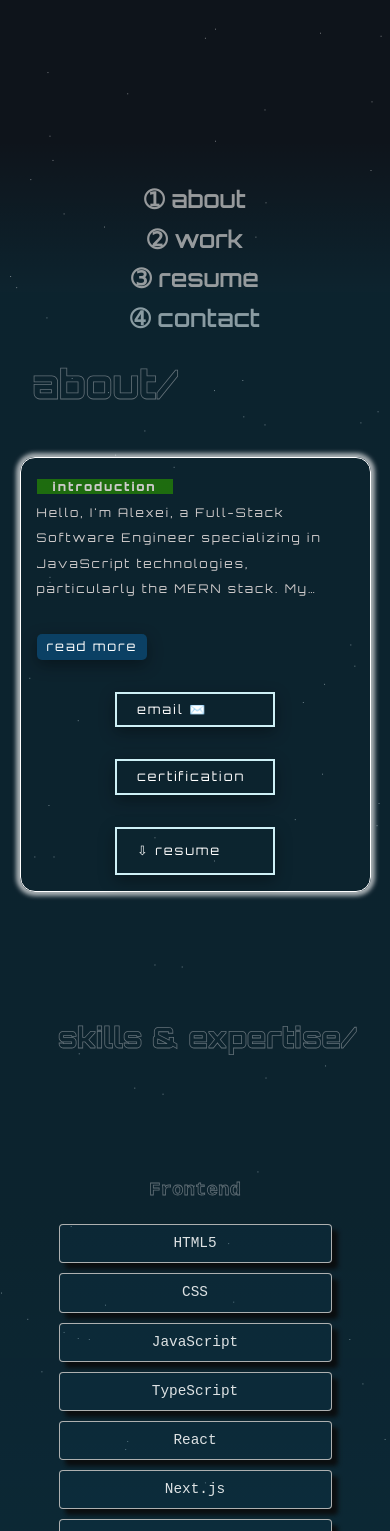
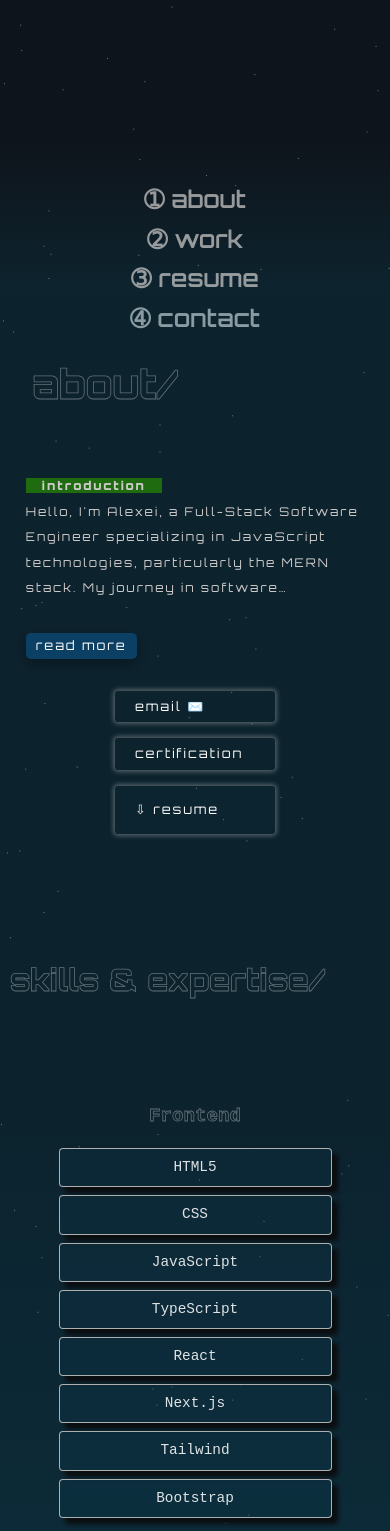
Before and after one commit to Alex-dev7/ar_portfolio, a React (Vite) app: page / in a window 390 px wide. Shown: the part 469-2000 px from the top of the page. Built offline with nearby package versions, Linux system fonts and the light colour scheme; a web font is replaced by a local one.

Commit message:
header/bio pos

```diff
--- a/src/components/Bio/bio.scss
+++ b/src/components/Bio/bio.scss
@@ -150,8 +150,10 @@
                 span {
                     font-weight: 900;
                 }
+
             }
             .clampButton {
+                cursor: pointer !important;
                 font-size: 0.8rem;
                 width: fit-content;
                 padding: 0 10px;
@@ -159,10 +161,11 @@
                 background-color: #0a93f544;
                 border-radius: 5px;
                 box-shadow: rgba(0, 0, 0, 0.35) 0px 5px 15px;
-                transition: all 2s linear;
-                cursor: pointer;
+                transition: all .3s linear;
+
                 &:hover {
                     background-color: #0fa3d4c4;
+
                 }
             }
             .cred-container {
@@ -171,9 +174,11 @@
                     width: 170.88px;
                     font-size: 1rem;
                     border: 1px solid rgba(206, 240, 246, 0.999);
+                    border-radius: 3px;
                     padding: 0px 20px;
-                    box-shadow: rgba(0, 0, 0, 0.35) 0px 5px 15px;
+                    box-shadow: 0px 0px 4px 2px rgba(206, 206, 206, 0.35) ;
                     transition: all .1s linear;
+                    cursor: pointer;
                     &:hover{
                         background-color: rgba(17, 106, 128, 0.375);
                         box-shadow: rgb(18, 136, 165) 0px 0px 0px 1px inset, rgba(17, 106, 128, 0) 10px -10px 0px -1px, rgba(17, 105, 128, 0.794) 10px -10px;
@@ -448,14 +453,21 @@
             line-height: 1.7rem;
             max-width: 100vw;
             .outter-text-wrapper {
-                width: 90vw;
+                width: 95vw;
+                margin: 0 auto;
+                border: none;
+                box-shadow: none;
             .text-wrapper {
-            text-align: start;
+
+            text-align: left;
             font-size: 0.75rem;
             .cred-container {
+                padding-bottom: 1rem ;
+                gap: 1rem;
                 a {
                     font-size: 0.8rem;
-                    border: 2px solid rgba(206, 240, 246, 0.999);
+                    // border: 1px solid rgba(206, 240, 246, 0.999);
+                    border: none;
                     padding: 3px 20px;
                     width: 160px;
                     align-self: center;
@@ -476,13 +488,15 @@
                 // text-align: center;
             }
             .skills-title {
-                font-size: 1.8rem;
+                font-size: 1.9rem;
+                margin: 0 auto;
             }
             .svg-container {
 
                 .skills-list {
                     width: 100vw;
-                    margin: 1rem 0;
+                    margin: 0;
+
 
                      li {
                         width: 70%;
@@ -494,7 +508,7 @@
                         border-radius: 4px;
                         border: 1px solid rgba(175, 177, 177, 0.996);
                         box-shadow: 6px 6px 4px #0b0b0bd8;
-                        margin: 10px auto;
+                        margin: 8px auto;
                      }
                 }
             }
--- a/src/components/Header/header.scss
+++ b/src/components/Header/header.scss
@@ -218,7 +218,7 @@
             display: flex;
             // align-items: center;
             .cos {
-                width: 50%;
+                width: 220px;
                 margin: 0 auto;
             }
             .hello-container{
--- a/src/components/Nav/Nav.jsx
+++ b/src/components/Nav/Nav.jsx
@@ -9,7 +9,7 @@ function Nav(props){
 
 
     return (
-        <>
+        <div>
             <div className='socials-wrapper'>
 
                 <a href="https://github.com/Alex-dev7" target="_blank" >
@@ -35,7 +35,7 @@ function Nav(props){
                     <m.div variants={item} >➃ contact </m.div>
                 </a>
             </m.nav>
-        </>
+        </div>
     )
 }
 
--- a/src/index.scss
+++ b/src/index.scss
@@ -1,10 +1,4 @@
 @import url('https://fonts.googleapis.com/css2?family=Anton&family=Gruppo&family=Orbitron:wght@400;500;600;700;800;900&family=Six+Caps&display=swap');
-// @import url('https://fonts.googleapis.com/css2?family=Ubuntu+Mono&display=swap');
-
-// font-family: 'Anton', sans-serif;
-// font-family: 'Gruppo', cursive;
-// font-family: 'Orbitron', sans-serif;
-// font-family: 'Six Caps', sans-serif;
 
 
   // Colors
@@ -15,13 +9,12 @@
   $red: #ff6347;
   $yellow: #ffd000;
   $gray: #808080;
-  $stars: 500; // Number of stars you want
-  $shooting-stars: 2; // Number of stars you want
+  $stars: 500; // Number of stars
+  $shooting-stars: 2; // Number of stars
   $sky-width: 2000; // Width of your sky
   $sky-height: 2000; // Height of your sky
 
 
-// @import './components/Header/header.scss';
 
 * {
   margin: 0;
@@ -52,6 +45,7 @@ html {
   max-width: 100vw;
   overscroll-behavior: none;
 }
+
 
 
 @function generate-stars($stars, $sky-width, $sky-height) {
```
Also changed, not shown: src/components/Nav/nav.scss (+7 -0 lines), src/assets/noise.svg (deleted).
